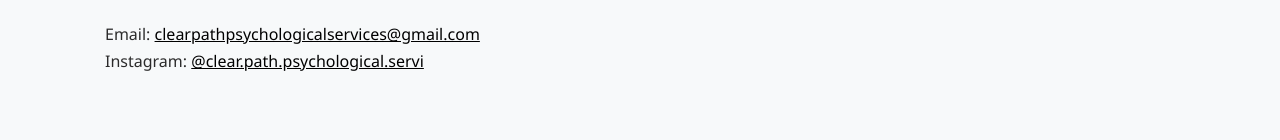
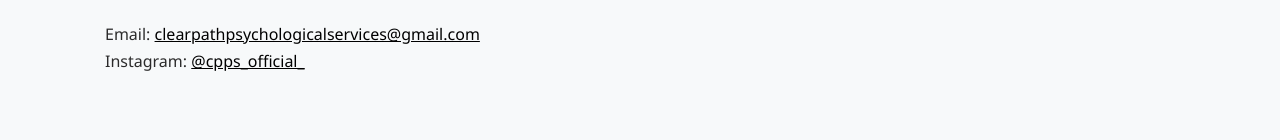
Before and after one commit to clearpathpsychologicalservices/clearpathpsychologicalservices, a plain HTML site: page index.html in a window 1280 px wide. Shown: the part 3450-3590 px from the top of the page. Drawn offline with Linux system fonts and the light colour scheme.

Commit message:
Update index.html

```diff
--- a/index.html
+++ b/index.html
@@ -290,7 +290,7 @@ footer p {
   <h2>Contact Information</h2>
   <p class="contact-info">
     Email: <a href="mailto:clearpathpsychologicalservices@gmail.com">clearpathpsychologicalservices@gmail.com</a><br>
-    Instagram: <a href="https://www.instagram.com/clear.path.psychological.servi?igsh=MWYzeW14aHllbDB4cA==" target="_blank">@clear.path.psychological.servi</a>
+    Instagram: <a href="https://www.instagram.com/cpps_official_?igsh=MWYzeW14aHllbDB4cA==" target="_blank">@cpps_official_</a>
   </p>
 </section>
 
```
